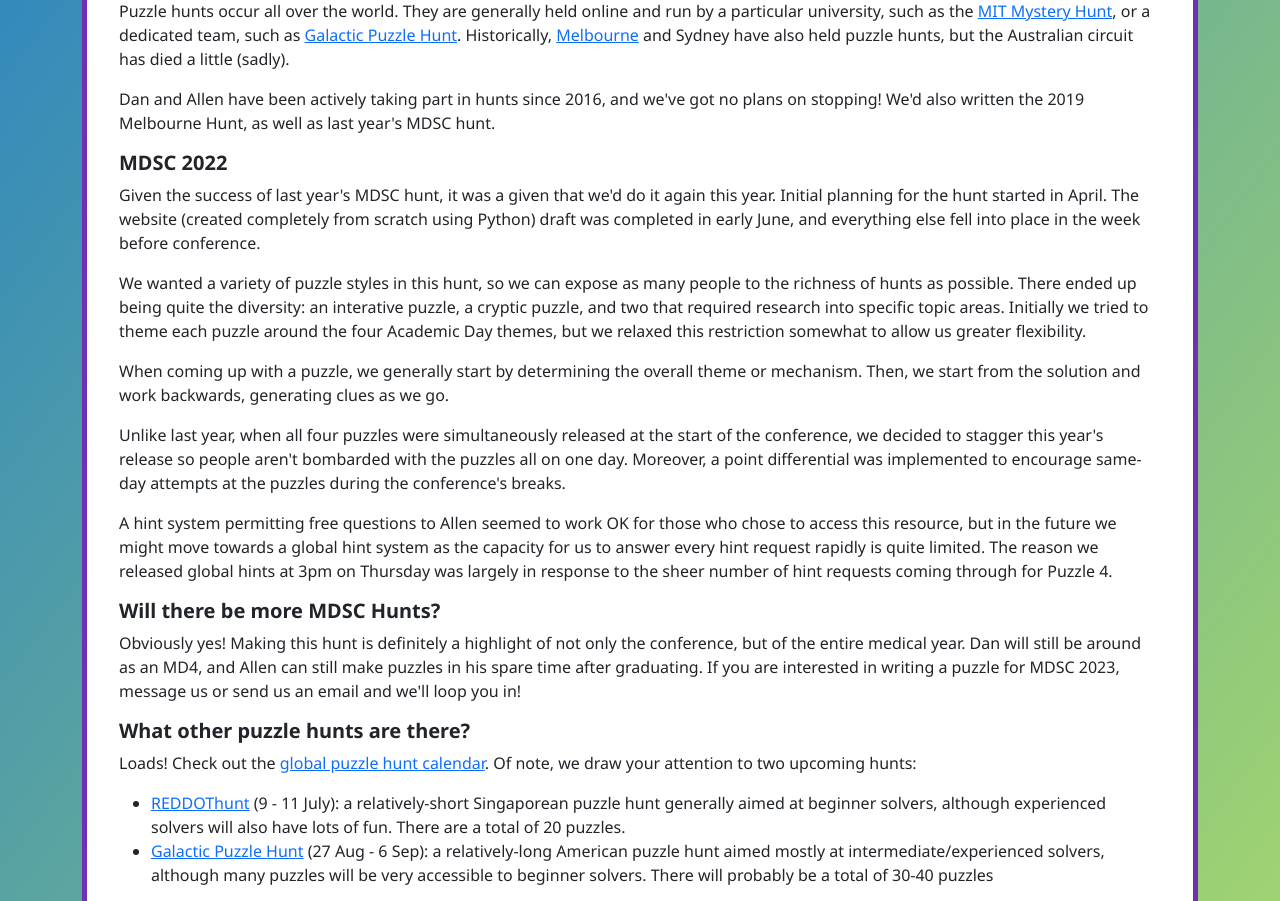
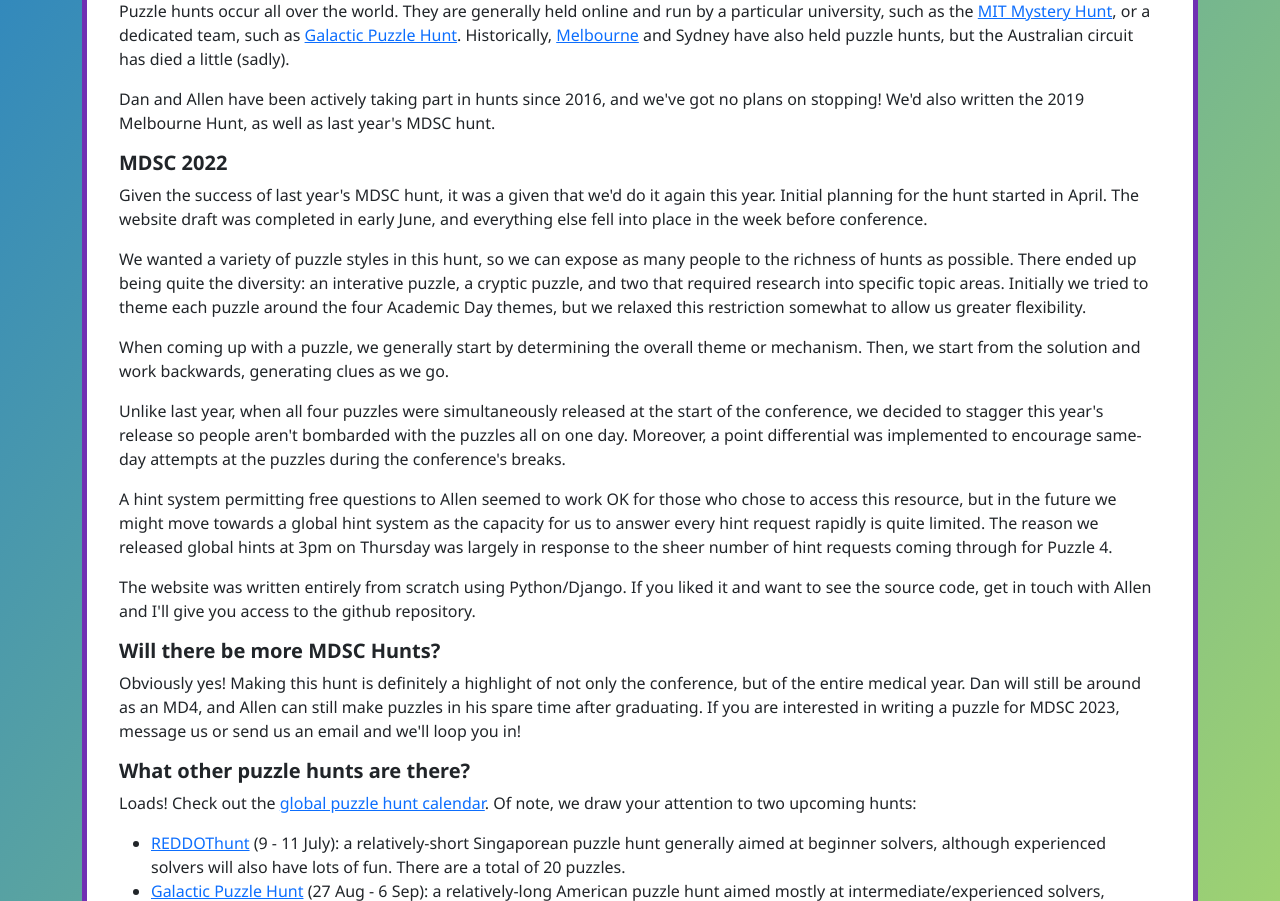
Before and after one commit to AllenZPGu/MDSCPuzzles, a Django app: page /wrapup/ in a window 1280 px wide. Shown: the part 519-1420 px from the top of the page. Run offline with Django 3.2, Linux system fonts and the light colour scheme; some libraries are stand-ins or nearby versions.

Commit message:
Update wrapup.html

```diff
--- a/MDSCProj/MDSCApp/templates/MDSCApp/wrapup.html
+++ b/MDSCProj/MDSCApp/templates/MDSCApp/wrapup.html
@@ -24,7 +24,7 @@
     <p>Dan and Allen have been actively taking part in hunts since 2016, and we've got no plans on stopping! We'd also written the 2019 Melbourne Hunt, as well as last year's MDSC hunt.</p>
 
     <h5>MDSC 2022</h5>
-    <p>Given the success of last year's MDSC hunt, it was a given that we'd do it again this year. Initial planning for the hunt started in April. The website (created completely from scratch using Python) draft was completed in early June, and everything else fell into place in the week before conference.</p>
+    <p>Given the success of last year's MDSC hunt, it was a given that we'd do it again this year. Initial planning for the hunt started in April. The website draft was completed in early June, and everything else fell into place in the week before conference.</p>
 
     <p>We wanted a variety of puzzle styles in this hunt, so we can expose as many people to the richness of hunts as possible. There ended up being quite the diversity: an interative puzzle, a cryptic puzzle, and two that required research into specific topic areas. Initially we tried to theme each puzzle around the four Academic Day themes, but we relaxed this restriction somewhat to allow us greater flexibility.</p>
 
@@ -33,6 +33,8 @@
     <p>Unlike last year, when all four puzzles were simultaneously released at the start of the conference, we decided to stagger this year's release so people aren't bombarded with the puzzles all on one day. Moreover, a point differential was implemented to encourage same-day attempts at the puzzles during the conference's breaks.</p>
 
     <p>A hint system permitting free questions to Allen seemed to work OK for those who chose to access this resource, but in the future we might move towards a global hint system as the capacity for us to answer every hint request rapidly is quite limited. The reason we released global hints at 3pm on Thursday was largely in response to the sheer number of hint requests coming through for Puzzle 4.</p>
+
+    <p>The website was written entirely from scratch using Python/Django. If you liked it and want to see the source code, get in touch with Allen and I'll give you access to the github repository.</p>
 
     <h5>Will there be more MDSC Hunts?</h5>
     <p>Obviously yes! Making this hunt is definitely a highlight of not only the conference, but of the entire medical year. Dan will still be around as an MD4, and Allen can still make puzzles in his spare time after graduating. If you are interested in writing a puzzle for MDSC 2023, message us or send us an email and we'll loop you in!</p>
```
